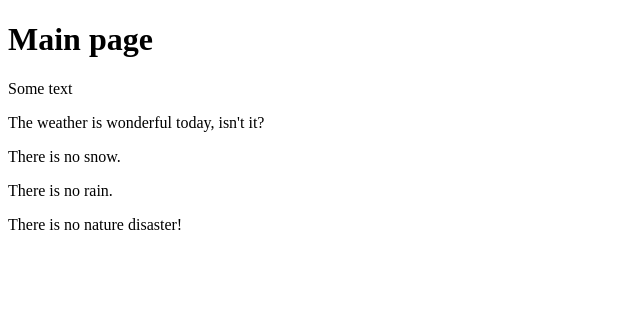
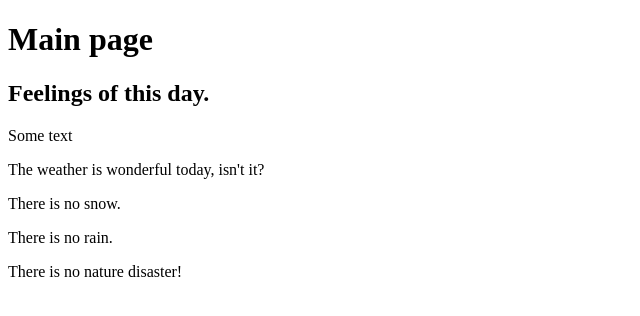
Before and after one commit to vladalukashevych/ISMPrakt09, a plain HTML site: page index.html in a window 1280 px wide. Shown: the whole page, without its empty margins (0-640 px from the left). Drawn offline with Linux system fonts and the light colour scheme.

Commit message:
Added second heading

```diff
--- a/index.html
+++ b/index.html
@@ -6,6 +6,7 @@
 </head>
 <body>
 <h1>Main page</h1>
+<h2>Feelings of this day.</h2>
 <p>Some text</p>
 <p>The weather is wonderful today, isn't it?</p>
 <p>There is no snow.</p>
```
